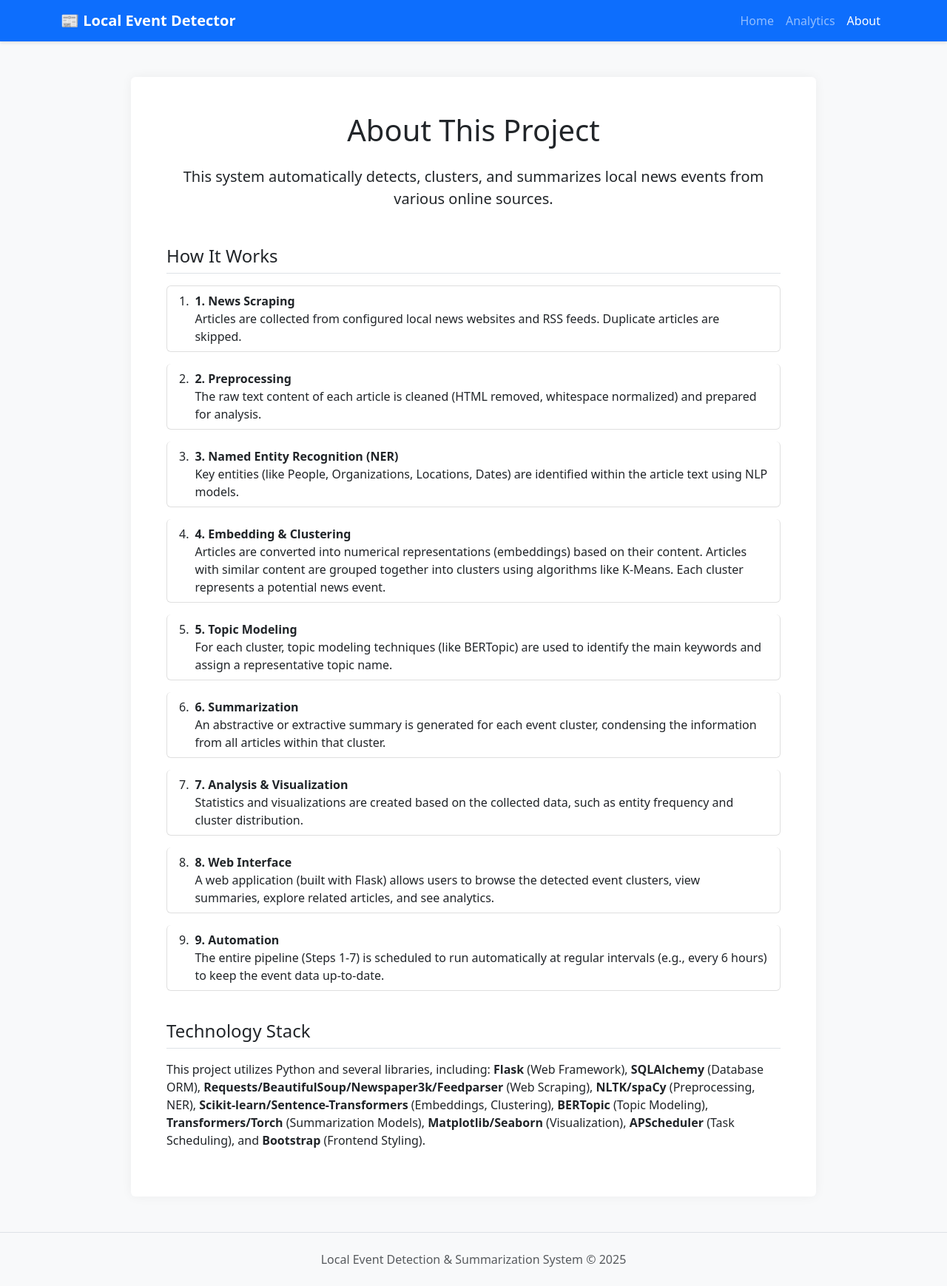
After one commit to anayy09/Local-Event-Detection, a Flask app: page /about in a window 1280 px wide. The commit adds this page. Shown: the whole page at 74% size. Run offline with Flask 3, Linux system fonts and the light colour scheme; parts of the project's set-up code (start-up, migrations or seed data) failed here and were passed over.

Commit message:
Add About page, enhance styling, and improve cluster detail view

```diff
--- a/webapp/app.py
+++ b/webapp/app.py
@@ -17,6 +17,11 @@ from analysis.visualize import generate_all_visualizations
 from sqlalchemy import func
 
 app = Flask(__name__)
+
+# Add datetime to Jinja context for use in templates (e.g., footer year)
+@app.context_processor
+def inject_now():
+    return {'now': datetime.utcnow}
 
 @app.route('/')
 def index():
@@ -114,6 +119,11 @@ def analytics():
 
     return render_template('analytics.html', stats=stats, sources=source_stats)
 
+@app.route('/about')
+def about():
+    """About page explaining the project"""
+    return render_template('about.html')
+
 def run_pipeline():
     """Run the full data pipeline"""
     print("Running data pipeline...")
--- /dev/null
+++ b/webapp/static/css/style.css
@@ -0,0 +1,64 @@
+body {
+    padding-top: 56px; /* Adjust based on navbar height */
+    background-color: #f8f9fa;
+}
+
+.navbar {
+    box-shadow: 0 2px 4px rgba(0,0,0,.1);
+}
+
+.cluster-card, .card {
+    border: none;
+    box-shadow: 0 0 15px rgba(0,0,0,0.05);
+    transition: transform 0.2s ease-in-out, box-shadow 0.2s ease-in-out;
+}
+
+.cluster-card:hover, .card:hover {
+    transform: translateY(-5px);
+    box-shadow: 0 5px 20px rgba(0,0,0,0.1);
+}
+
+.card-header {
+    font-weight: 500;
+}
+
+.entity-pill {
+    display: inline-block;
+    padding: 0.3em 0.8em;
+    margin: 0.2em;
+    border-radius: 15px; /* More rounded */
+    font-size: 0.8em;
+    font-weight: 500;
+    color: #333; /* Darker text for better contrast */
+    border: 1px solid transparent;
+}
+
+.entity-PERSON { background-color: #cfe2ff; border-color: #9ec5fe; }
+.entity-ORG { background-color: #d1e7dd; border-color: #a3cfbb; }
+.entity-LOC, .entity-GPE { background-color: #f8d7da; border-color: #f1aeb5; }
+.entity-DATE, .entity-TIME { background-color: #fff3cd; border-color: #ffe69c; }
+.entity-MISC { background-color: #e2e3e5; border-color: #c7c8ca; }
+
+.summary-text {
+    font-size: 1.1em;
+    line-height: 1.6;
+    background-color: #ffffff;
+    padding: 15px;
+    border-radius: 5px;
+    border: 1px solid #eee;
+}
+
+.list-group-item {
+    margin-bottom: 1rem;
+    border-radius: 0.375rem; /* Match card radius */
+    border: 1px solid rgba(0,0,0,.125);
+}
+
+.breadcrumb-item a {
+    text-decoration: none;
+}
+
+footer {
+    padding: 2rem 0;
+    background-color: #e9ecef;
+}
--- /dev/null
+++ b/webapp/templates/about.html
@@ -0,0 +1,91 @@
+<!-- filepath: c:\Users\anays\heydev\Copilot\LocalEventDetection\webapp\templates\about.html -->
+{% extends 'base.html' %}
+
+{% block title %}About - Local Event Detection{% endblock %}
+
+{% block content %}
+<div class="row justify-content-center">
+    <div class="col-lg-10">
+        <div class="card p-4 p-md-5">
+            <h1 class="mb-4 text-center">About This Project</h1>
+            <p class="lead text-center mb-5">
+                This system automatically detects, clusters, and summarizes local news events from various online sources.
+            </p>
+
+            <h2 class="h4 mb-3 border-bottom pb-2">How It Works</h2>
+
+            <ol class="list-group list-group-numbered mb-4">
+                <li class="list-group-item d-flex justify-content-between align-items-start">
+                    <div class="ms-2 me-auto">
+                        <div class="fw-bold">1. News Scraping</div>
+                        Articles are collected from configured local news websites and RSS feeds. Duplicate articles are skipped.
+                    </div>
+                </li>
+                <li class="list-group-item d-flex justify-content-between align-items-start">
+                    <div class="ms-2 me-auto">
+                        <div class="fw-bold">2. Preprocessing</div>
+                        The raw text content of each article is cleaned (HTML removed, whitespace normalized) and prepared for analysis.
+                    </div>
+                </li>
+                <li class="list-group-item d-flex justify-content-between align-items-start">
+                    <div class="ms-2 me-auto">
+                        <div class="fw-bold">3. Named Entity Recognition (NER)</div>
+                        Key entities (like People, Organizations, Locations, Dates) are identified within the article text using NLP models.
+                    </div>
+                </li>
+                <li class="list-group-item d-flex justify-content-between align-items-start">
+                    <div class="ms-2 me-auto">
+                        <div class="fw-bold">4. Embedding & Clustering</div>
+                        Articles are converted into numerical representations (embeddings) based on their content. Articles with similar content are grouped together into clusters using algorithms like K-Means. Each cluster represents a potential news event.
+                    </div>
+                </li>
+                 <li class="list-group-item d-flex justify-content-between align-items-start">
+                    <div class="ms-2 me-auto">
+                        <div class="fw-bold">5. Topic Modeling</div>
+                        For each cluster, topic modeling techniques (like BERTopic) are used to identify the main keywords and assign a representative topic name.
+                    </div>
+                </li>
+                <li class="list-group-item d-flex justify-content-between align-items-start">
+                    <div class="ms-2 me-auto">
+                        <div class="fw-bold">6. Summarization</div>
+                        An abstractive or extractive summary is generated for each event cluster, condensing the information from all articles within that cluster.
+                    </div>
+                </li>
+                <li class="list-group-item d-flex justify-content-between align-items-start">
+                    <div class="ms-2 me-auto">
+                        <div class="fw-bold">7. Analysis & Visualization</div>
+                        Statistics and visualizations are created based on the collected data, such as entity frequency and cluster distribution.
+                    </div>
+                </li>
+                 <li class="list-group-item d-flex justify-content-between align-items-start">
+                    <div class="ms-2 me-auto">
+                        <div class="fw-bold">8. Web Interface</div>
+                        A web application (built with Flask) allows users to browse the detected event clusters, view summaries, explore related articles, and see analytics.
+                    </div>
+                </li>
+                 <li class="list-group-item d-flex justify-content-between align-items-start">
+                    <div class="ms-2 me-auto">
+                        <div class="fw-bold">9. Automation</div>
+                        The entire pipeline (Steps 1-7) is scheduled to run automatically at regular intervals (e.g., every 6 hours) to keep the event data up-to-date.
+                    </div>
+                </li>
+            </ol>
+
+            <h2 class="h4 mb-3 border-bottom pb-2">Technology Stack</h2>
+            <p>
+                This project utilizes Python and several libraries, including:
+                <strong>Flask</strong> (Web Framework),
+                <strong>SQLAlchemy</strong> (Database ORM),
+                <strong>Requests/BeautifulSoup/Newspaper3k/Feedparser</strong> (Web Scraping),
+                <strong>NLTK/spaCy</strong> (Preprocessing, NER),
+                <strong>Scikit-learn/Sentence-Transformers</strong> (Embeddings, Clustering),
+                <strong>BERTopic</strong> (Topic Modeling),
+                <strong>Transformers/Torch</strong> (Summarization Models),
+                <strong>Matplotlib/Seaborn</strong> (Visualization),
+                <strong>APScheduler</strong> (Task Scheduling),
+                and <strong>Bootstrap</strong> (Frontend Styling).
+            </p>
+        </div>
+    </div>
+</div>
+{% endblock %}
--- a/webapp/templates/base.html
+++ b/webapp/templates/base.html
@@ -6,63 +6,40 @@
     <title>{% block title %}Local Event Detection{% endblock %}</title>
     <!-- Bootstrap CSS -->
     <link href="https://cdn.jsdelivr.net/npm/bootstrap@5.3.0-alpha1/dist/css/bootstrap.min.css" rel="stylesheet">
-    <style>
-        .entity-pill {
-            display: inline-block;
-            padding: 0.25em 0.6em;
-            margin: 0.2em;
-            border-radius: 10px;
-            font-size: 0.85em;
-        }
-        .entity-PERSON { background-color: #c4e3f3; }
-        .entity-ORG { background-color: #d4edda; }
-        .entity-LOC, .entity-GPE { background-color: #f8d7da; }
-        .entity-DATE, .entity-TIME { background-color: #fff3cd; }
-        .entity-MISC { background-color: #e2e3e5; }
-
-        .cluster-card {
-            transition: transform 0.2s;
-        }
-
-        .cluster-card:hover {
-            transform: translateY(-5px);
-            box-shadow: 0 4px 8px rgba(0,0,0,0.1);
-        }
-
-        .summary-text {
-            font-size: 1.1em;
-            line-height: 1.5;
-        }
-    </style>
+    <!-- Custom CSS -->
+    <link rel="stylesheet" href="{{ url_for('static', filename='css/style.css') }}">
     {% block extra_head %}{% endblock %}
 </head>
 <body>
-    <nav class="navbar navbar-expand-lg navbar-dark bg-primary mb-4">
+    <nav class="navbar navbar-expand-lg navbar-dark bg-primary fixed-top">
         <div class="container">
-            <a class="navbar-brand" href="/">Local Event Detection</a>
-            <button class="navbar-toggler" type="button" data-bs-toggle="collapse" data-bs-target="#navbarNav">
+            <a class="navbar-brand fw-bold" href="/">📰 Local Event Detector</a>
+            <button class="navbar-toggler" type="button" data-bs-toggle="collapse" data-bs-target="#navbarNav" aria-controls="navbarNav" aria-expanded="false" aria-label="Toggle navigation">
                 <span class="navbar-toggler-icon"></span>
             </button>
             <div class="collapse navbar-collapse" id="navbarNav">
-                <ul class="navbar-nav">
+                <ul class="navbar-nav ms-auto">
                     <li class="nav-item">
-                        <a class="nav-link" href="/">Home</a>
+                        <a class="nav-link {{ 'active' if request.path == '/' else '' }}" href="/">Home</a>
                     </li>
                     <li class="nav-item">
-                        <a class="nav-link" href="/analytics">Analytics</a>
+                        <a class="nav-link {{ 'active' if request.path == '/analytics' else '' }}" href="/analytics">Analytics</a>
+                    </li>
+                    <li class="nav-item">
+                        <a class="nav-link {{ 'active' if request.path == '/about' else '' }}" href="/about">About</a>
                     </li>
                 </ul>
             </div>
         </div>
     </nav>
 
-    <div class="container">
+    <main class="container mt-5 mb-5">
         {% block content %}{% endblock %}
-    </div>
+    </main>
 
-    <footer class="mt-5 py-3 bg-light text-center">
+    <footer class="py-4 bg-light text-center border-top">
         <div class="container">
-            <p class="text-muted">Local Event Detection & Summarization System &copy; 2023</p>
+            <p class="text-muted mb-0">Local Event Detection & Summarization System &copy; {{ now().year }}</p>
         </div>
     </footer>
 
```
Also changed, not shown: webapp/templates/cluster_detail.html (+39 -28 lines), webapp/templates/index.html (+22 -16 lines), event_data.db, webapp/static/cluster_distribution.png, webapp/static/entity_frequency.png, webapp/static/source_distribution.png, 1 other file.
